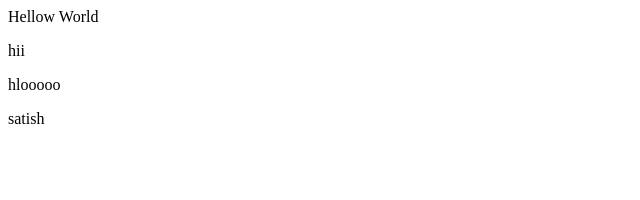
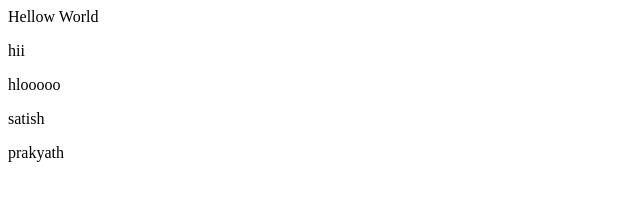
Before and after one commit to Satish-2004/git-practice, a plain HTML site: page index.html in a window 1280 px wide. Shown: the full height of the page, 0-640 px from the left. Drawn offline with Linux system fonts and the light colour scheme.

Commit message:
prakyath

```diff
--- a/index.html
+++ b/index.html
@@ -2,3 +2,4 @@
 <p>hii</p>
 <p>hlooooo</p>
 <p>satish</p>
+<p>prakyath</p>
```
